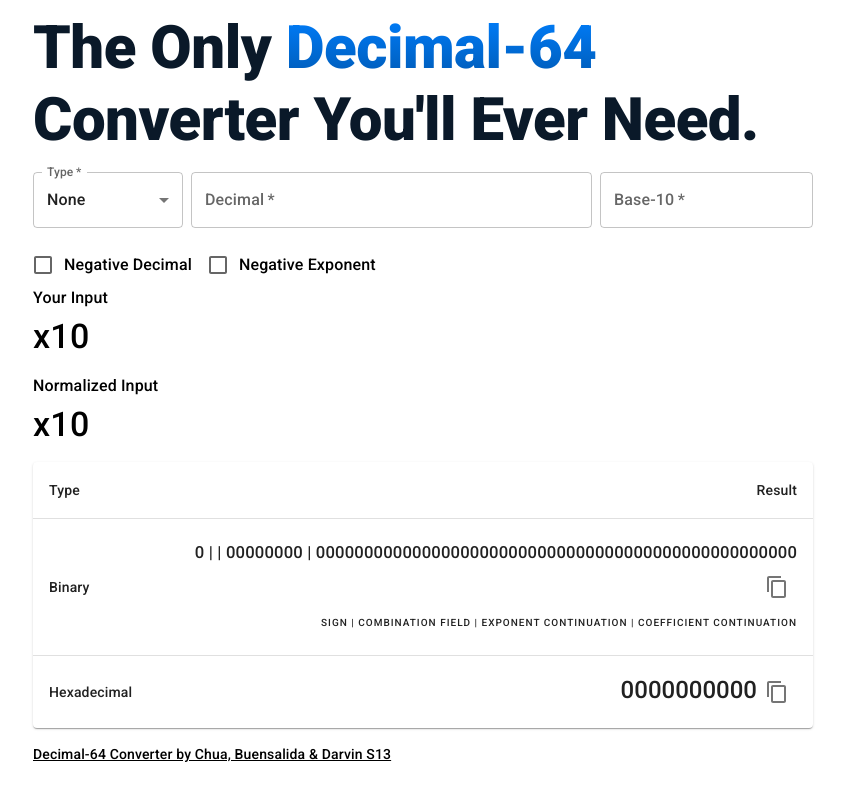
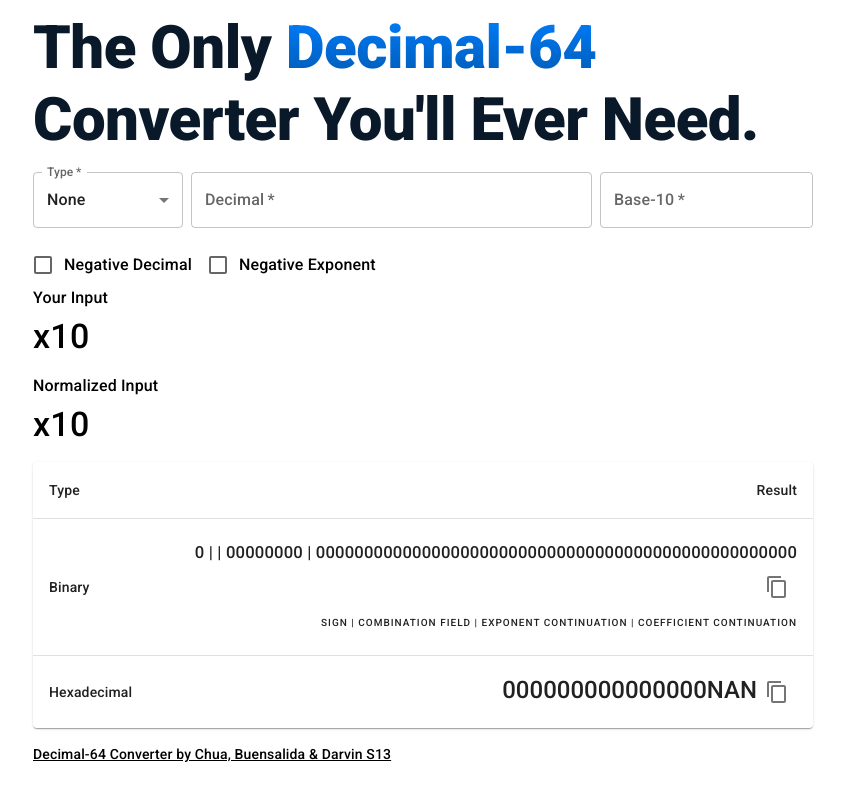
Before and after one commit to Darvvvin/csarch2-mp, a React (Create React App) app in the folder csarch-app/: page / in a window 1280 px wide. Shown: the whole page, without its empty margins (217-1062 px from the left). Built offline with nearby package versions, Linux system fonts and the light colour scheme.

Commit message:
bin to hex

```diff
--- a/csarch-app/src/Outputs.jsx
+++ b/csarch-app/src/Outputs.jsx
@@ -364,9 +364,22 @@ export default function Outputs(props) {
     console.log(binaryResultString.toString(16))
 
     var coefCount = dpCoefCont();
+    var hexResult = BinaryToHex()
 
     function BinaryToHex() {
+        let hexResult = ''
+        for(let i = 0; i < 64; i += 4) {
+            let hexDigit = binaryResultString.substring(i, i+4)
+            let hexa = IndivBinaryToHex(hexDigit)
+            hexResult += hexa
+        }
+        return hexResult
+    }
 
+    function IndivBinaryToHex(number) {
+        var hexa = parseInt(number, 2).toString(16).toUpperCase();
+        console.log(hexa)
+        return hexa
     }
 
     function IsNegative(props) {
@@ -456,7 +469,7 @@ export default function Outputs(props) {
                             </TableCell>
                             <TableCell align="right">
                                 <Typography variant="h5">
-                                    {eBar}
+                                    {hexResult}
                                     <IconButton>
                                         <ContentCopyIcon />
                                     </IconButton >
```
